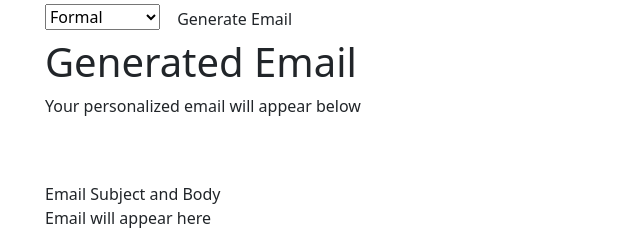
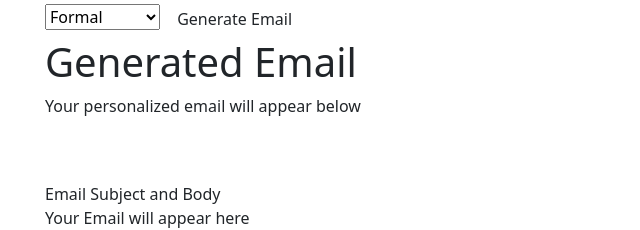
Before and after one commit to nisaldevinda/minute-mail, a Flask app: template Implementation/templates/email-result.html in a window 1280 px wide. Shown: the part 726-956 px from the top of the page, without its empty margins (37-677 px from the left). Run offline with Flask 3, Linux system fonts and the light colour scheme; the template is opened without the code that fills it, so the values that code supplies are empty; some libraries are stand-ins or nearby versions.

Commit message:
Update email-result.html

```diff
--- a/Implementation/templates/email-result.html
+++ b/Implementation/templates/email-result.html
@@ -4,7 +4,7 @@
     <meta charset="UTF-8">
     <meta http-equiv="X-UA-Compatible" content="IE=edge">
     <meta name="viewport" content="width=device-width, initial-scale=1.0">
-    <title>Generate Email</title>
+    <title>Generated Email's Result</title>
 
     <link rel="stylesheet" href="css/bootstrap.css">
     <link rel="stylesheet" href="css/styles.css">
@@ -67,7 +67,7 @@
                 <br>
                 <br>
                 <label for="email-result">Email Subject and Body</label>
-                <div id="email-result">Email will appear here</div>
+                <div id="email-result">Your Email will appear here</div>
             </div>
         </div>
     </section>
```
